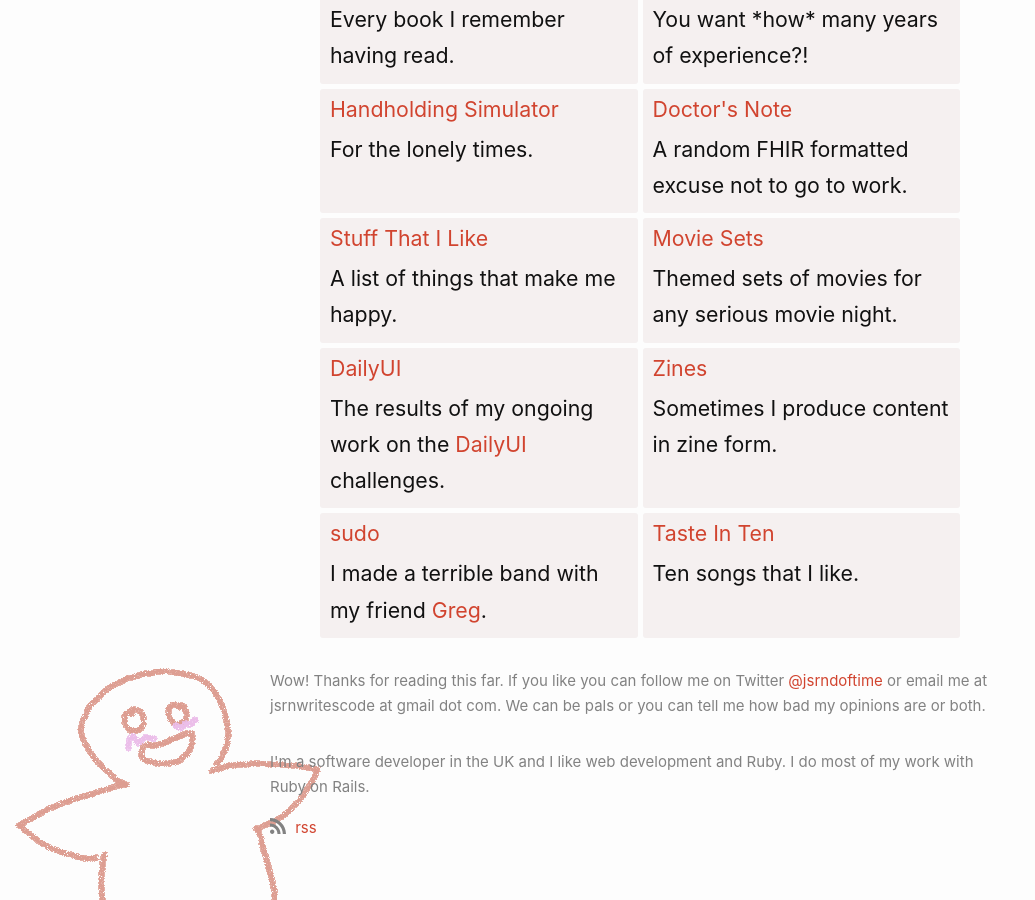
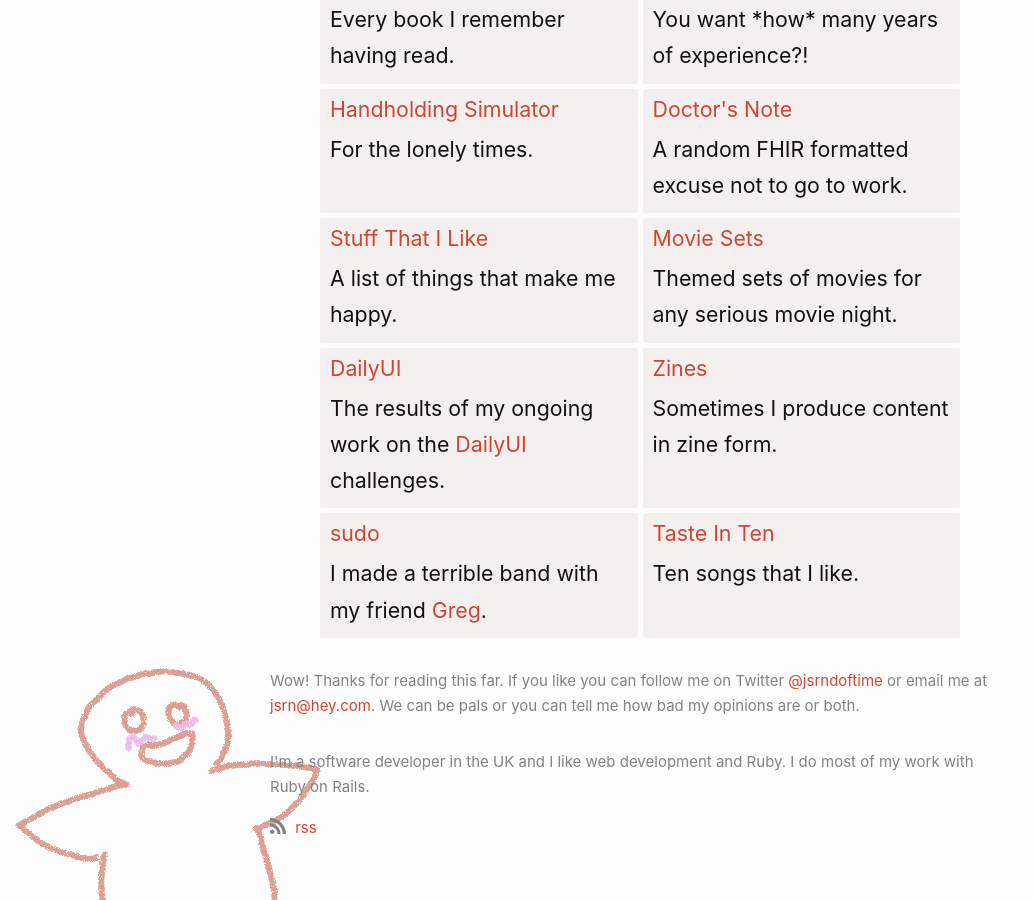
Before and after one commit to jsrn/jsrn.github.io, a Jekyll site: the page built from index.html, in a window 1280 px wide and 900 px high, scrolled down 1670 px. Shown: the whole window, without its empty margins (0-1035 px from the left). Built offline with Jekyll 4.4.1, drawn with Linux system fonts in a browser that asks for light colours.

Commit message:
Update social.html

```diff
--- a/_includes/social.html
+++ b/_includes/social.html
@@ -1 +1 @@
-<p>Wow! Thanks for reading this far. If you like you can follow me on Twitter <a href="https://twitter.com/jsrndoftime">@jsrndoftime</a> or email me at jsrnwritescode at gmail dot com. We can be pals or you can tell me how bad my opinions are or both.</p>
+<p>Wow! Thanks for reading this far. If you like you can follow me on Twitter <a href="https://twitter.com/jsrndoftime">@jsrndoftime</a> or email me at <a href="jsrn@hey.com">jsrn@hey.com</a>. We can be pals or you can tell me how bad my opinions are or both.</p>
```
